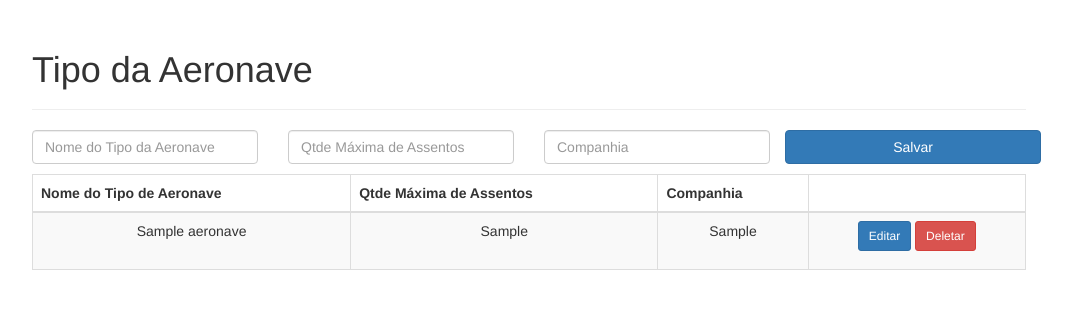
After one commit to engcrisoliveira/projeto_iaad, a Flask app: page /tipo_aeronave in a window 1280 px wide. The commit adds this page. Shown: the top 309 px of the page, without its empty margins (111-1183 px from the left). Run offline with Flask 2, Linux system fonts and the light colour scheme; tables that the repository leaves empty hold one stand-in row (values such as "Sample post"); some libraries are stand-ins or nearby versions.

Commit message:
inserção dos arquivos do "Tipo_aeronave"

```diff
--- /dev/null
+++ b/dao/tipo_aeronave_dao.py
@@ -0,0 +1,45 @@
+from models.tipo_aeronave import Tipo_aeronave
+
+SQL_DELETA_TIPO_AERONAVE = 'delete from TIPO_AERONAVE where Nome_tipo_aeronave = %s'
+SQL_TIPO_AERONAVE_POR_NOME_TIPO_AERONAVE = 'SELECT Nome_tipo_aeronave, Qtd_max_assentos, Companhia from TIPO_AERONAVE where Nome_tipo_aeronave = %s'
+SQL_ATUALIZA_TIPO_AERONAVE = 'UPDATE TIPO_AERONAVE SET Qtd_max_assentos=%s, Companhia=%s where Nome_tipo_aeronave = %s'
+SQL_BUSCA_TIPO_AERONAVES = 'SELECT Nome_tipo_aeronave, Qtd_max_assentos, Companhia from TIPO_AERONAVE'
+SQL_CRIA_TIPO_AERONAVE = 'INSERT into TIPO_AERONAVE (Nome_tipo_aeronave, Qtd_max_assentos, Companhia) values (%s, %s, %s)'
+
+
+class Tipo_aeronaveDao:
+    def __init__(self, db):
+        self.__db = db
+
+    def salvar(self, tipo_aeronave):
+        cursor = self.__db.connection.cursor()
+        cursor.execute(SQL_CRIA_TIPO_AERONAVE, (tipo_aeronave.nome_tipo_aeronave, tipo_aeronave.qtd_max_assentos, tipo_aeronave.companhia))
+        self.__db.connection.commit()
+        return tipo_aeronave
+
+    def atualizar(self, tipo_aeronave):
+        cursor = self.__db.connection.cursor()
+        cursor.execute(SQL_ATUALIZA_TIPO_AERONAVE, (tipo_aeronave.qtd_max_assentos, tipo_aeronave.companhia, tipo_aeronave.nome_tipo_aeronave))
+        self.__db.connection.commit()
+        return tipo_aeronave
+
+    def listar(self):
+        cursor = self.__db.connection.cursor()
+        cursor.execute(SQL_BUSCA_TIPO_AERONAVES)
+        tipo_aeronaves = traduz_tipo_aeronaves(cursor.fetchall())
+        return tipo_aeronaves
+
+    def busca_por_nome_tipo_aeronave(self, nome_tipo_aeronave):
+        cursor = self.__db.connection.cursor()
+        cursor.execute(SQL_TIPO_AERONAVE_POR_NOME_TIPO_AERONAVE, (nome_tipo_aeronave,))
+        tupla = cursor.fetchone()
+        return Tipo_aeronave(tupla[0], tupla[1], tupla[2])
+
+    def deletar(self, nome_tipo_aeronave):
+        self.__db.connection.cursor().execute(SQL_DELETA_TIPO_AERONAVE, (nome_tipo_aeronave, ))
+        self.__db.connection.commit()
+
+def traduz_tipo_aeronaves(tipo_aeronaves):
+    def cria_tipo_aeronave_com_tupla(tupla):
+        return Tipo_aeronave(tupla[0], tupla[1], tupla[2])
+    return list(map(cria_tipo_aeronave_com_tupla, tipo_aeronaves))
--- /dev/null
+++ b/models/tipo_aeronave.py
@@ -0,0 +1,5 @@
+class Tipo_aeronave:
+    def __init__(self, nome_tipo_aeronave, qtd_max_assentos, companhia):
+        self.nome_tipo_aeronave = nome_tipo_aeronave
+        self.qtd_max_assentos = qtd_max_assentos
+        self.companhia = companhia
--- a/templates/index.html
+++ b/templates/index.html
@@ -4,5 +4,6 @@
        <li><h2><a href="{{ url_for('aeroporto') }}">Aeroporto</a></h2></li>
        <li><h2><a href="{{ url_for('voo') }}">Voo</a></h2></li>
        <li><h2><a href="{{ url_for('trecho_voo') }}">Trecho do Voo</a></h2></li>
+       <li><h2><a href="{{ url_for('tipo_aeronave') }}">Tipo da Aeronave</a></h2></li>
     </ul>
 {% endblock %}
--- /dev/null
+++ b/templates/tipo_aeronave.html
@@ -0,0 +1,59 @@
+{% extends "template.html" %}
+{% block conteudo %}
+    {% if tipo_aeronave %}
+    <form action="{{ url_for('atualizar_tipo_aeronave') }}" method="post" enctype="multipart/form-data">
+    <div class="row">
+        <div class="col-md-3">
+            <input readonly type="text" id="nome_tipo_aeronave" name="nome_tipo_aeronave" class="form-control" placeholder="Nome do Tipo da Aeronave" value="{{ tipo_aeronave.nome_tipo_aeronave }}">
+          </div>
+        <div class="col-md-3">
+          <input type="text" id="qtd_max_assentos" name="qtd_max_assentos" class="form-control" placeholder="Qtde Máxima de Assentos" value="{{ tipo_aeronave.qtd_max_assentos }}">
+        </div>
+        <div class="col-md-3">
+          <input type="text" id="companhia" name="companhia" class="form-control" placeholder="Companhia" value="{{ tipo_aeronave.companhia }}">
+        </div>
+        <button type="submit" class="btn btn-primary btn-salvar col-md-2">Salvar</button>
+        <a href="/tipo_aeronave" class="btn btn-primary col-md-1" role="button">Voltar</a>
+      </div>
+    </form>
+    {% else %}
+    <form action="{{ url_for('criar_tipo_aeronave') }}" method="post" enctype="multipart/form-data">
+    <div class="row">
+        <div class="col-md-3">
+            <input type="text" id="nome_tipo_aeronave" name="nome_tipo_aeronave" class="form-control" placeholder="Nome do Tipo da Aeronave">
+          </div>
+      <div class="col-md-3">
+        <input type="text" id="qtd_max_assentos" name="qtd_max_assentos" class="form-control" placeholder="Qtde Máxima de Assentos">
+      </div>
+      <div class="col-md-3">
+        <input type="text" id="companhia" name="companhia" class="form-control" placeholder="Companhia">
+      </div>
+      <button type="submit" class="btn btn-primary btn-salvar col-md-3">Salvar</button>
+    </div>
+</form>
+    {% endif %}
+
+        <table class="table table-striped table-responsive table-bordered">
+            <thead class="thead-default">
+                <tr>
+                    <th>Nome do Tipo de Aeronave</th>
+                    <th>Qtde Máxima de Assentos</th>
+                    <th>Companhia</th>
+                    <th></th>
+                </tr>
+            </thead>
+            <tbody>
+            {% for tipo_aeronave in tipo_aeronaves %}
+                <tr>
+                    <td>{{ tipo_aeronave.nome_tipo_aeronave }}</td>
+                    <td>{{ tipo_aeronave.qtd_max_assentos }}</td>
+                    <td>{{ tipo_aeronave.companhia }}</td>
+                    <td>
+                        <a class="btn btn-primary btn-sm" href="{{ url_for('tipo_aeronave', id=tipo_aeronave.nome_tipo_aeronave) }}">Editar</a>
+                        <a class="btn btn-danger btn-sm" href="{{ url_for('deletar_tipo_aeronave', id=tipo_aeronave.nome_tipo_aeronave) }}">Deletar</a>
+                    </td>
+                </tr>
+            {% endfor %}
+            </tbody>
+        </table>
+{% endblock %}
--- a/views/__init__.py
+++ b/views/__init__.py
@@ -1,4 +1,5 @@
 from views.aeroporto_view import *
 from views.voo_view import *
 from views.trecho_voo_view import *
+from views.tipo_aeronave_view import *
 from views.index_view import *
--- /dev/null
+++ b/views/tipo_aeronave_view.py
@@ -0,0 +1,39 @@
+from models.tipo_aeronave import Tipo_aeronave
+from flask import render_template, request, redirect, url_for
+from dao.tipo_aeronave_dao import Tipo_aeronaveDao
+from main import db, app
+
+tipo_aeronave_dao = Tipo_aeronaveDao(db)
+
+@app.route('/tipo_aeronave')
+@app.route('/tipo_aeronave/<string:id>')
+def tipo_aeronave(id=None):
+    tipo_aeronaves = tipo_aeronave_dao.listar()
+    if id:
+        tipo_aeronave = tipo_aeronave_dao.busca_por_nome_tipo_aeronave(id)
+        return render_template('tipo_aeronave.html', titulo='Editando Tipo da Aeronave', tipo_aeronave=tipo_aeronave, tipo_aeronaves=tipo_aeronaves)
+    else:
+        return render_template('tipo_aeronave.html', titulo='Tipo da Aeronave', tipo_aeronaves=tipo_aeronaves)
+
+@app.route('/criar_tipo_aeronave', methods=['POST',])
+def criar_tipo_aeronave():
+    nome_tipo_aeronave = request.form['nome_tipo_aeronave']
+    qtd_max_assentos = request.form['qtd_max_assentos']
+    companhia = request.form['companhia']
+    tipo_aeronave = Tipo_aeronave(nome_tipo_aeronave, qtd_max_assentos, companhia)
+    tipo_aeronave = tipo_aeronave_dao.salvar(tipo_aeronave)
+    return redirect(url_for('tipo_aeronave'))
+
+@app.route('/atualizar_tipo_aeronave', methods=['POST',])
+def atualizar_tipo_aeronave():
+    # nome_tipo_aeronave = request.form['nome_tipo_aeronave']
+    qtd_max_assentos = request.form['qtd_max_assentos']
+    companhia = request.form['companhia']
+    tipo_aeronave = Tipo_aeronave('teste', qtd_max_assentos, companhia)
+    tipo_aeronave_dao.atualizar(tipo_aeronave)
+    return redirect(url_for('tipo_aeronave'))
+
+@app.route('/deletar_tipo_aeronave/<string:id>')
+def deletar_tipo_aeronave(id):
+    tipo_aeronave_dao.deletar(id)
+    return redirect(url_for('tipo_aeronave'))
```
